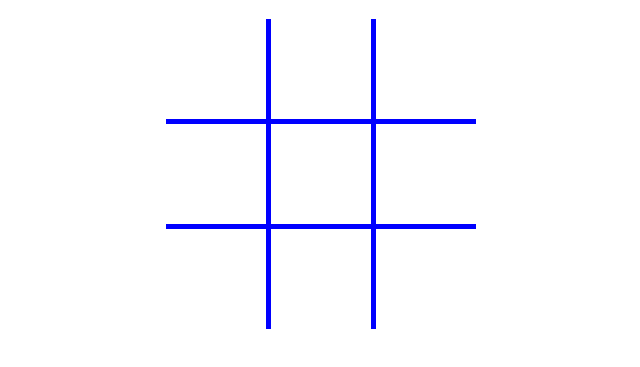
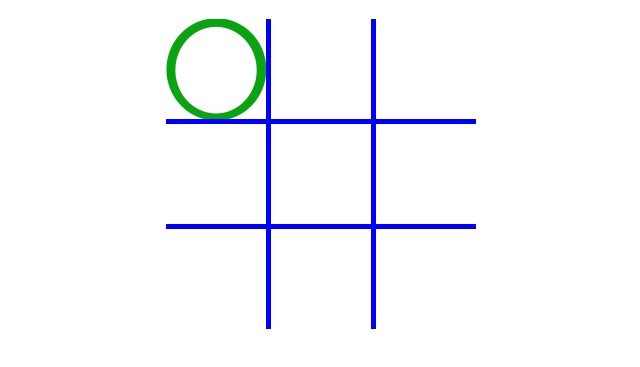
Before and after one commit to cxoltero/tictactoe, a plain HTML site: page index.html in a window 1280 px wide. Both pictures are taken after a click on the element 372 px from the left and 132 px from the top of the page. Shown: the part 61-428 px from the top of the page, without its empty margins (154-794 px from the left). Drawn offline with nearby package versions, Linux system fonts and the light colour scheme.

Commit message:
fixed the url of the jquery, also tryed adding the css atributes to implemente the Os and Xs, but as of now, it does not work

```diff
--- a/index.html
+++ b/index.html
@@ -3,7 +3,7 @@
 <head>
   <title>TicTacToe</title>
   <script src="http://ajax.googleapis.com/ajax/libs/jquery/2.1.1/jquery.min.js"></script>
-  <script src="//ajax.googleapis.com/ajax/libs/jqueryui/1.11.2/jquery-ui.min.js"></script>
+  <script src="http://ajax.googleapis.com/ajax/libs/jqueryui/1.11.2/jquery-ui.min.js"></script>
   <script src="main.js" type="text/javascript"></script>
   <link rel="stylesheet" type="text/css" href="style.css">
 </head>
--- a/main.js
+++ b/main.js
@@ -1,22 +1,20 @@
 $(document).ready(function(){
+  var turn = 0;
 
-  $("#cell11 , #cell12, #cell13, #cell21, #cell22, #cell23, #cell31, #cell32, #cell33")
-    .click(function(){
-      alert("click");
-    });
+  $("#cell11 , #cell12, #cell13, #cell21, #cell22, #cell23, #cell31, #cell32, #cell33 ")
+    .click(
+      function(){
+        // alert("click");
+        var cell = $(this);
+          if(turn=== 0){
+            turn = 1 ;
+            cell.css("background", "url(images/o.png");
 
+          }else{
+            turn = 0;
+            cell.css("background", "url(images/o.png");
+          }
+      }
+    );
 
-
-
-
-
-
-
-
-
-
-
-
-
-
-})
+});
```
Also changed, not shown: 1 other file.
